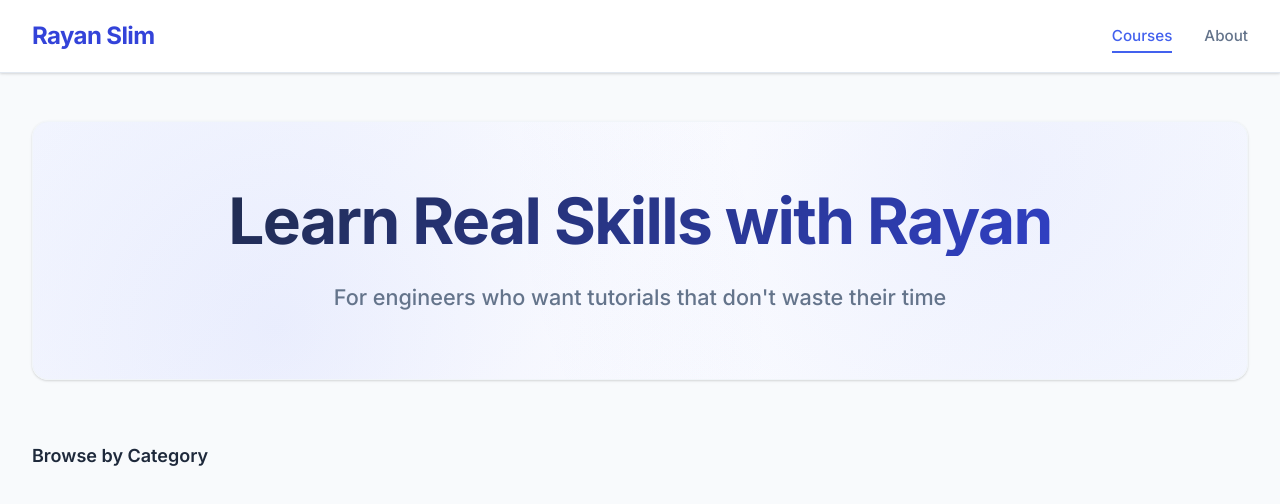
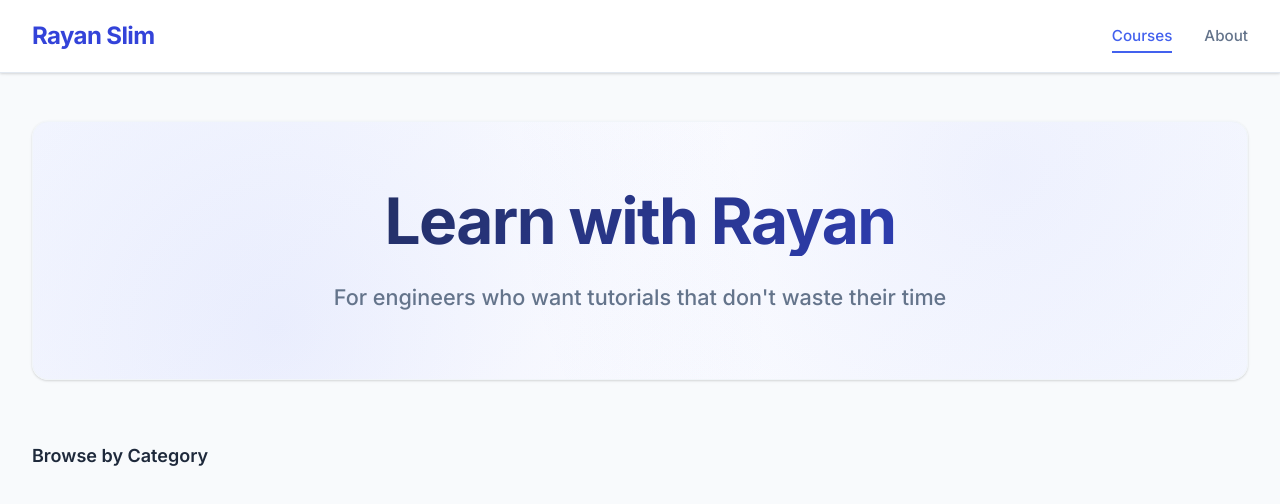
Before and after one commit to rslim087a/rayan-slim-web, a website: page public/index.html in a window 1280 px wide. Drawn offline with Linux system fonts and the light colour scheme.

Commit message:
refactored

```diff
--- a/public/index.html
+++ b/public/index.html
@@ -48,7 +48,7 @@
     <!-- Hero Section -->
     <section class="hero">
       <div class="hero-content">
-        <h1 class="hero-title">Learn Real Skills with Rayan</h1>
+        <h1 class="hero-title">Learn with Rayan</h1>
         <p class="hero-subtitle">For engineers who want tutorials that don't waste their time</p>
       </div>
     </section>
```
